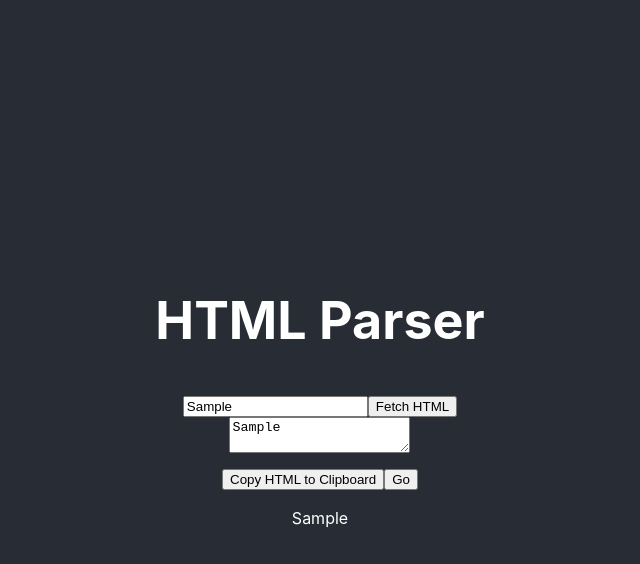
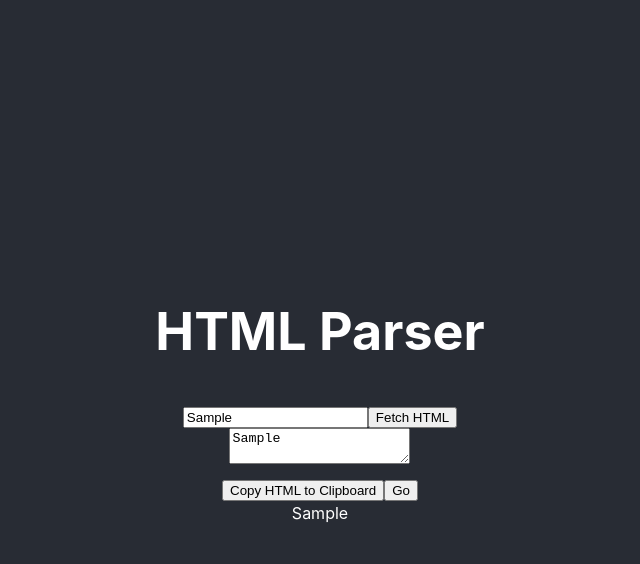
Before and after one commit to NekkidBear/parsing-challenge, a React (Create React App) app: page / in a window 1280 px wide. Both pictures are taken after typing "Sample", "Sample" into the empty fields and a click on the button "Go". Shown: the top 564 px of the page, without its empty margins (320-960 px from the left). Built offline with nearby package versions, Linux system fonts and the light colour scheme.

Commit message:
fix render issues.

```diff
--- a/src/HTMLParser.tsx
+++ b/src/HTMLParser.tsx
@@ -104,17 +104,8 @@ const HTMLParser: React.FC = () => {
 
       return (
         <div key={index} id={`p-${item.content}`} className="parsed-item">
-          <p className={`${indentClass} parsed-paragraph`} data-title={item.content}>
-            {paragraphHierarchy && (
-              <span className="paragraph-hierarchy">
-                <span className="paren">({paragraphHierarchy[1]})</span> {/* Render paragraph hierarchy */}
-              </span>
-            )}
-            {paragraphHeading && (
-              <em className="paragraph-heading">{paragraphHeading[1]}</em>
-            )}
-            {item.content} {/* Render the content */}
-          </p>
+          <div className={`${indentClass} parsed-paragraph`} data-title={item.content} dangerouslySetInnerHTML={{ __html: item.content }}>
+          </div>
           {renderParsedContent(item.children)}
         </div>
       );
```
